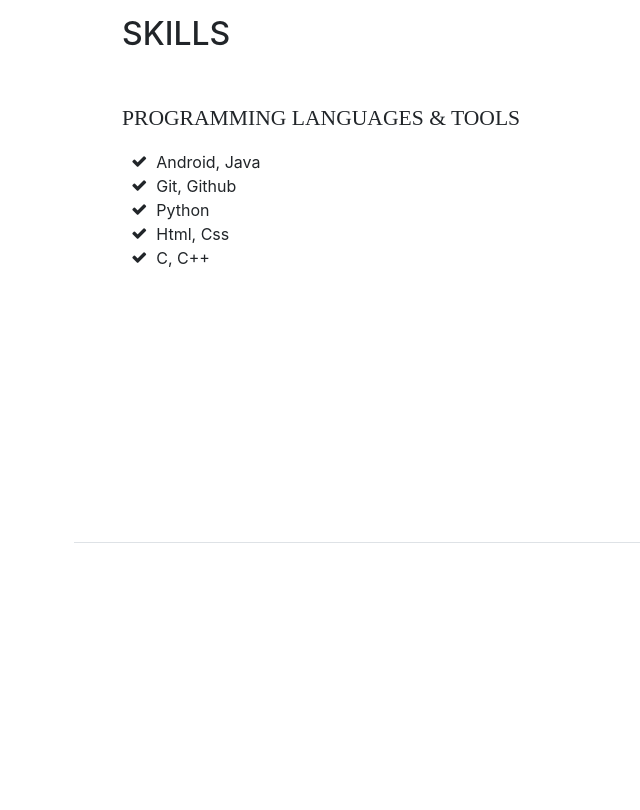
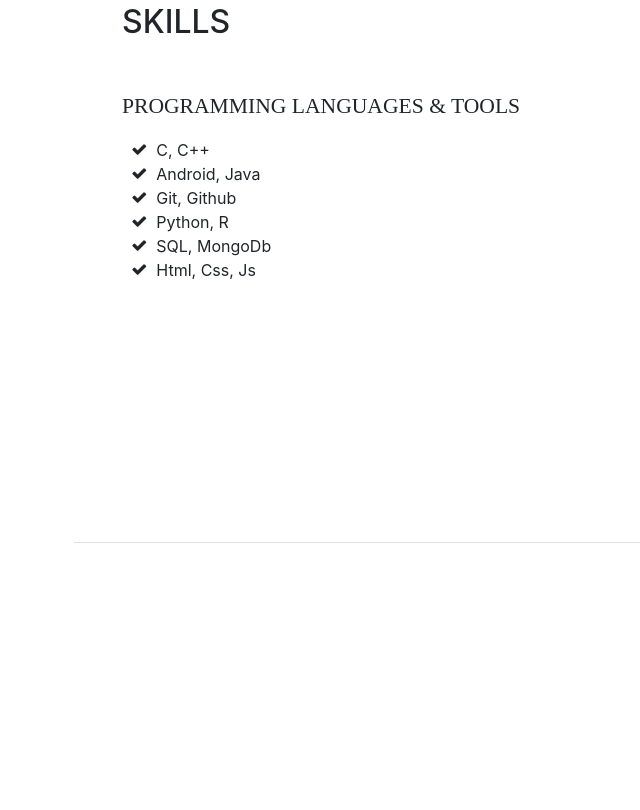
Before and after one commit to theneo1319/myresume, a website with bundled scripts: page index.html in a window 1280 px wide. Shown: the part 2670-3480 px from the top of the page, without its empty margins (198-838 px from the left). Built offline with nearby package versions, Linux system fonts and the light colour scheme; a web font is replaced by a local one.

Commit message:
changes in skills

```diff
--- a/index.html
+++ b/index.html
@@ -236,19 +236,23 @@
           <ul class="fa-ul mb-0">
             <li>
               <i class="fa-li fa fa-check"></i>
+              C, C++</li>
+            <li>
+              <i class="fa-li fa fa-check"></i>
               Android, Java</li>
             <li>
               <i class="fa-li fa fa-check"></i>
               Git, Github</li>
             <li>
               <i class="fa-li fa fa-check"></i>
-              Python</li>
+              Python, R</li>
             <li>
               <i class="fa-li fa fa-check"></i>
-              Html, Css</li>
+              SQL, MongoDb</li>
             <li>
               <i class="fa-li fa fa-check"></i>
-              C, C++</li>
+              Html, Css, Js</li>
+
           </ul>
         </div>
       </section>
@@ -270,7 +274,7 @@
               Topper-NPTEL course on Programming, Data Structures and Algorithms</li>
             <li>
               <i class="fa-li fa fa-trophy text-warning"></i>
-              Selected for Google India Android Scolarship Challenge - Intermedite track</li>
+              Selected for Google India Android Scolarship Challenge - Intermediate track</li>
             <li>
               <i class="fa-li fa fa-trophy text-warning"></i>
               Introduction to Java for Android - Coursera Certification</li>
```
